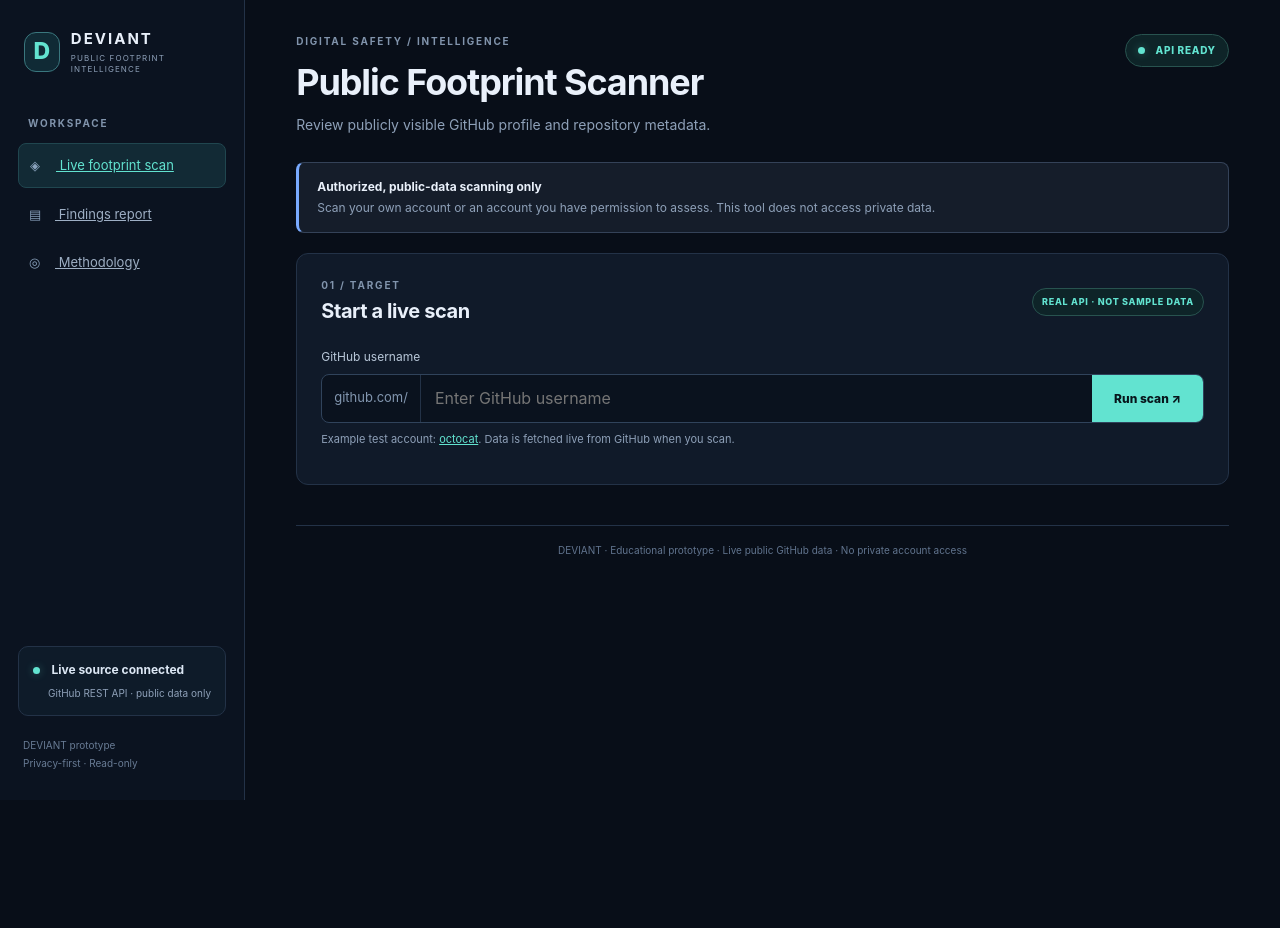
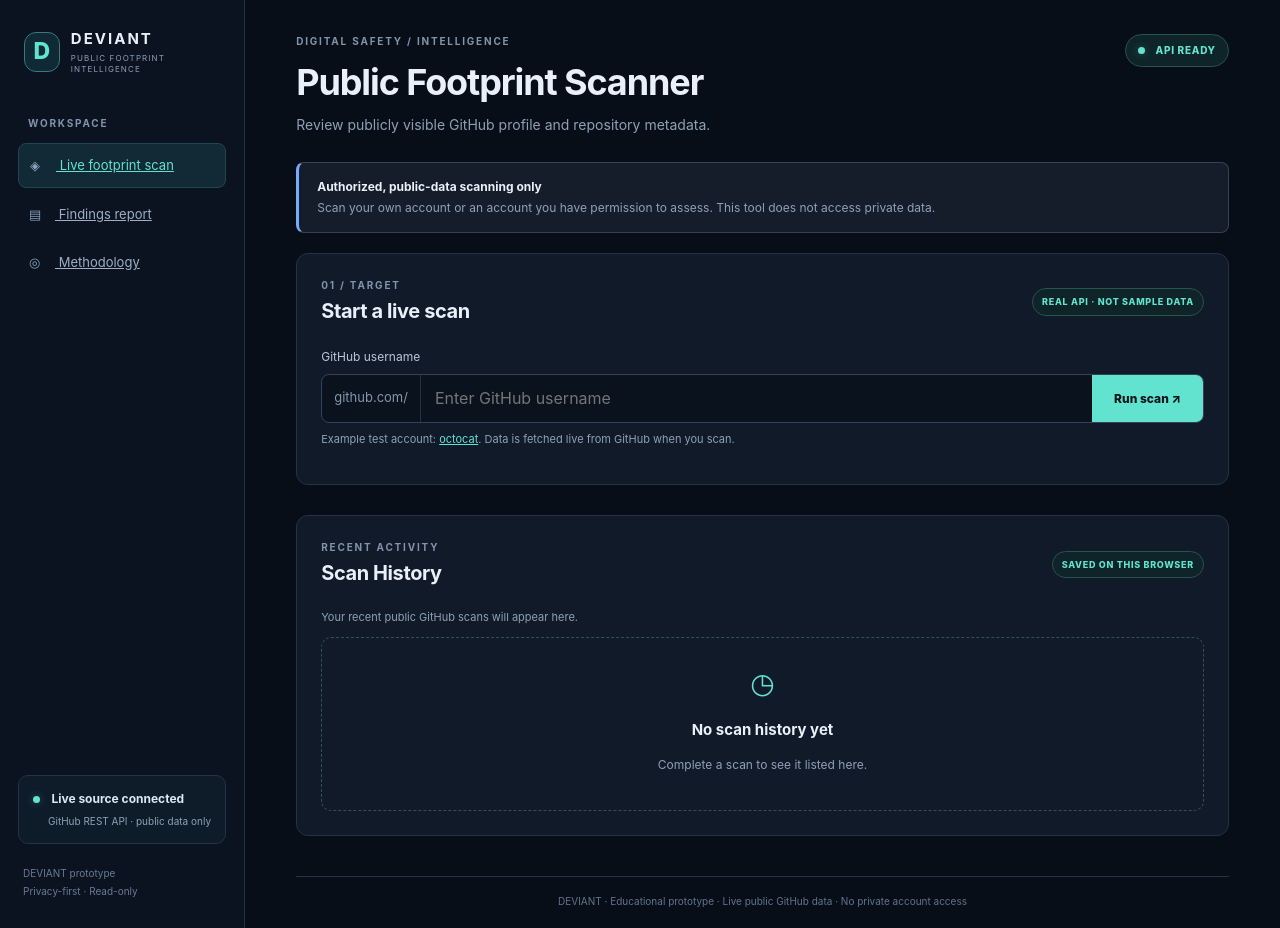
Before and after one commit to pranjalithakre1111-png/DEVIANT-Live-Project., a Flask app: page / in a window 1280 px wide. Before the commit the page ends 800 px from the top, so only its background shows below. Run offline with Flask 3, Linux system fonts and the light colour scheme.

Commit message:
Add scan history section
Added a scan history section to display recent public GitHub scans.

```diff
--- a/templates/index.html
+++ b/templates/index.html
@@ -105,6 +105,29 @@
 
           <div id="status" class="status" role="status" aria-live="polite"></div>
         </form>
+      </section>
+
+
+      <section class="scan-panel" id="scan-history">
+        <div class="panel-heading">
+          <div>
+            <div class="eyebrow">RECENT ACTIVITY</div>
+            <h2>Scan History</h2>
+          </div>
+          <span class="pill">SAVED ON THIS BROWSER</span>
+        </div>
+
+        <p class="helper">
+          Your recent public GitHub scans will appear here.
+        </p>
+
+        <div id="history-list" class="history-list">
+          <div class="empty">
+            <div class="empty-icon">◷</div>
+            <h3>No scan history yet</h3>
+            <p>Complete a scan to see it listed here.</p>
+          </div>
+        </div>
       </section>
 
       <section id="results" class="hidden">
```
